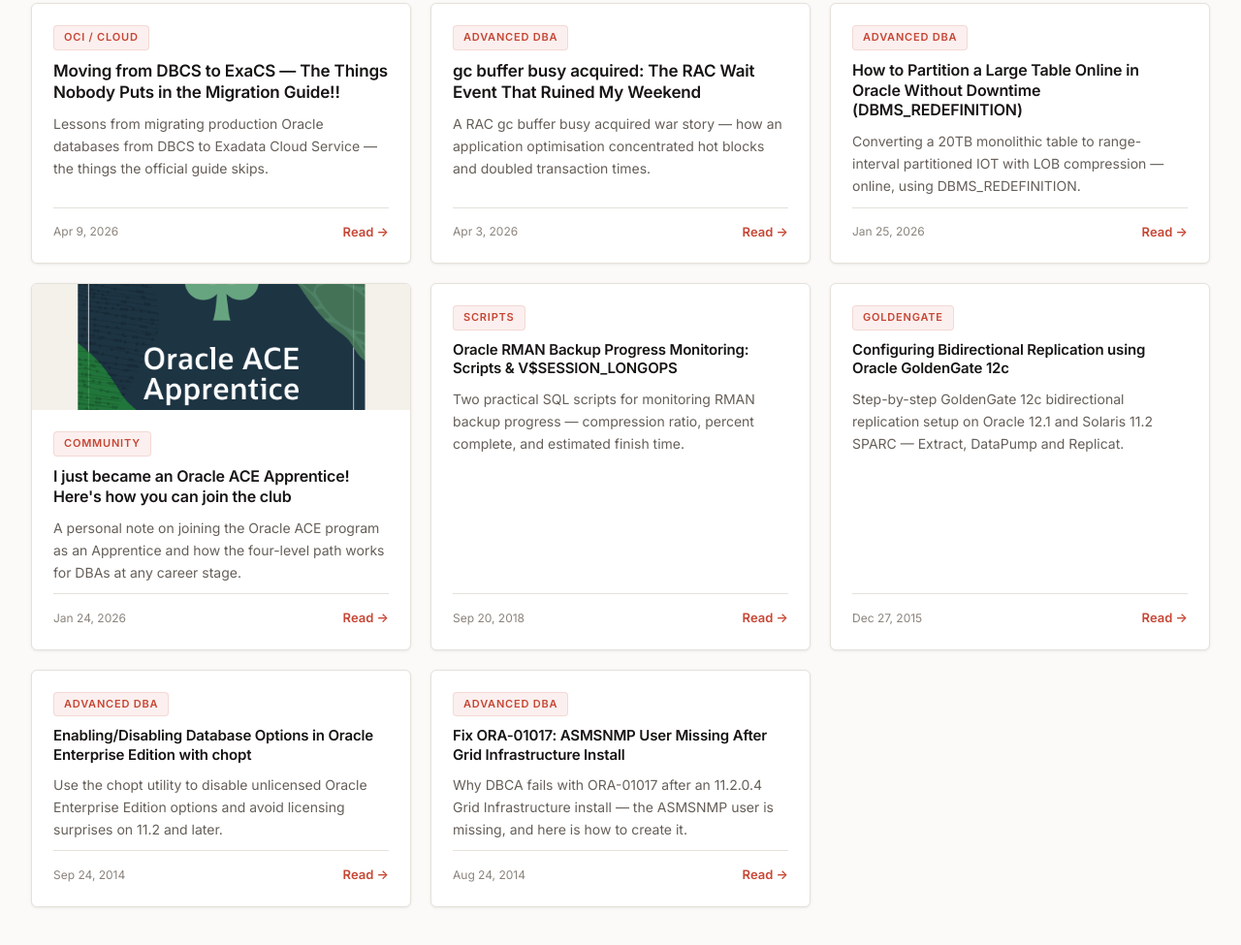
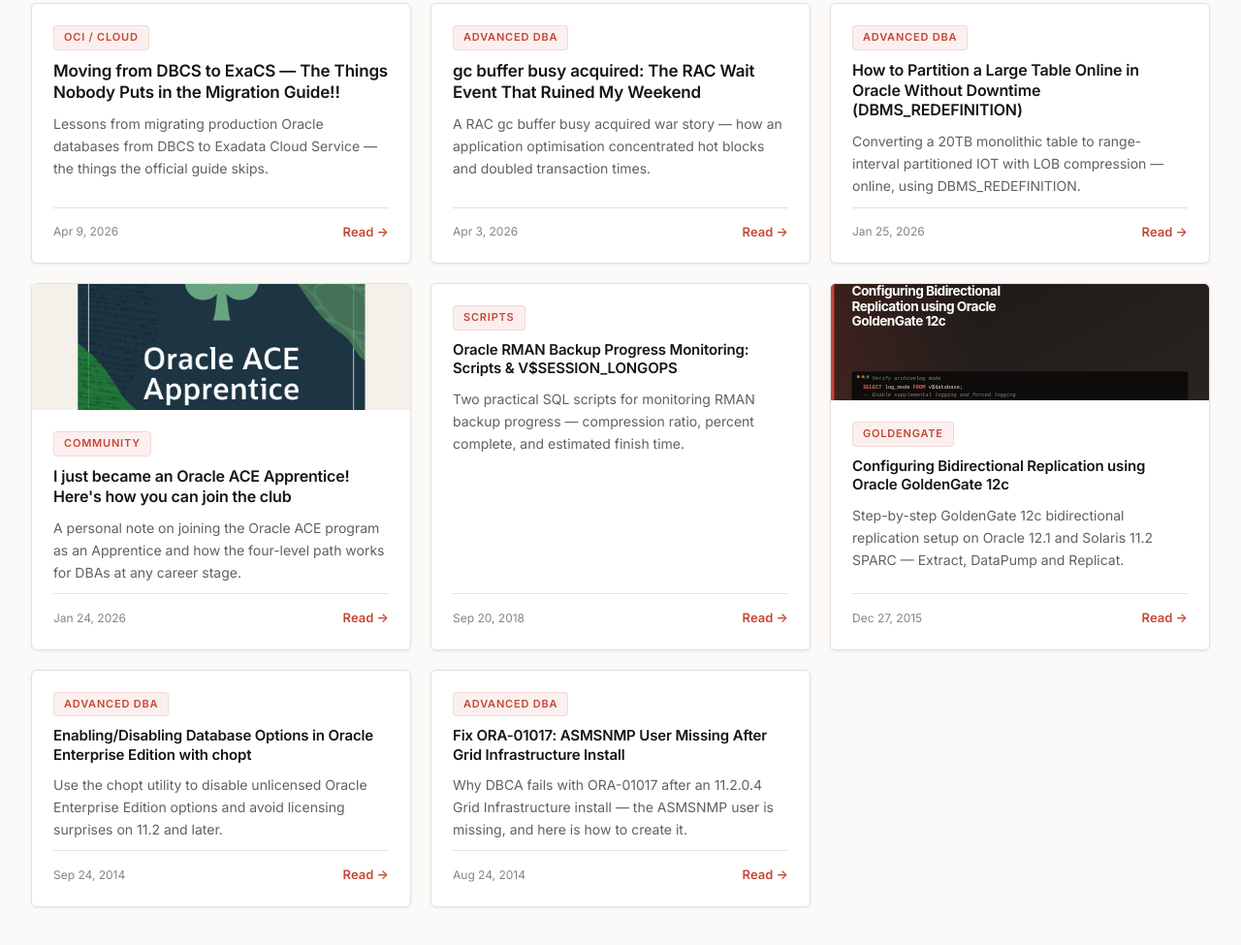
Before and after one commit to madarwish007/oradiscuss-site, an Astro site: page / in a window 1280 px wide. Shown: the part 1481-2456 px from the top of the page at 97% size. Built offline with nearby package versions, Linux system fonts and the light colour scheme; Astro itself is replaced by a stand-in of ours; some packages are replaced by stand-ins of ours.

Commit message:
cms: update "bidirectional-replication-12c"

```diff
--- a/src/content/blog/bidirectional-replication-12c.md
+++ b/src/content/blog/bidirectional-replication-12c.md
@@ -8,7 +8,7 @@ tags:
   - goldengate
   - replication
   - solaris
-cover: ''
+cover: /images/blog/bidirectional-replication-12c.svg
 coverAlt: ''
 ---
 
```
